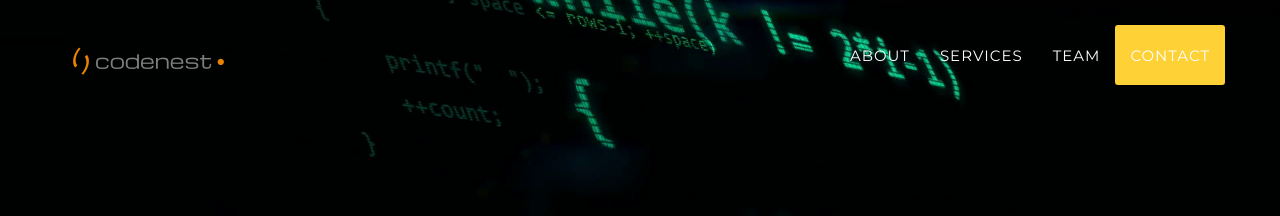
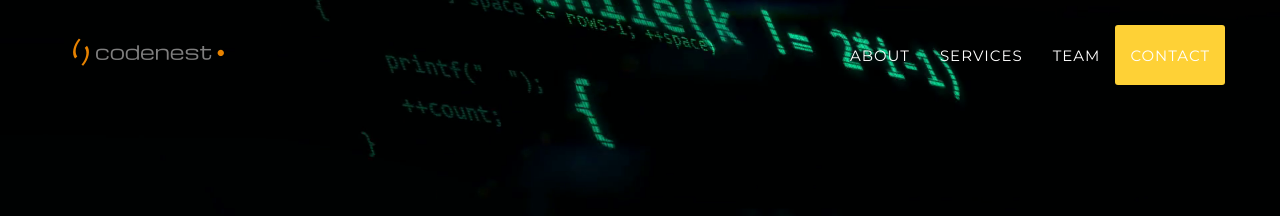
Before and after one commit to cod3nest/cod3nest.github.io, a Jekyll site: the page built from index.html, in a window 1280 px wide. Shown: the top 216 px of the page. Built offline with Jekyll 4.4.1, drawn with Linux system fonts in a browser that asks for light colours; some web fonts are replaced.

```diff
--- a/_includes/header.html
+++ b/_includes/header.html
@@ -10,7 +10,7 @@
                     <span class="icon-bar"></span>
                 </button>
                 <a class="navbar-brand page-scroll" href="#page-top">
-                    <img src="img/companylogo.png" class="img-responsive img-centered" alt="Codenest">
+                    <img src="img/companylogo.png" class="img-responsive img-centered" alt="Codenest" style="margin-top: -9px;">
                 </a>
             </div>
 
```
